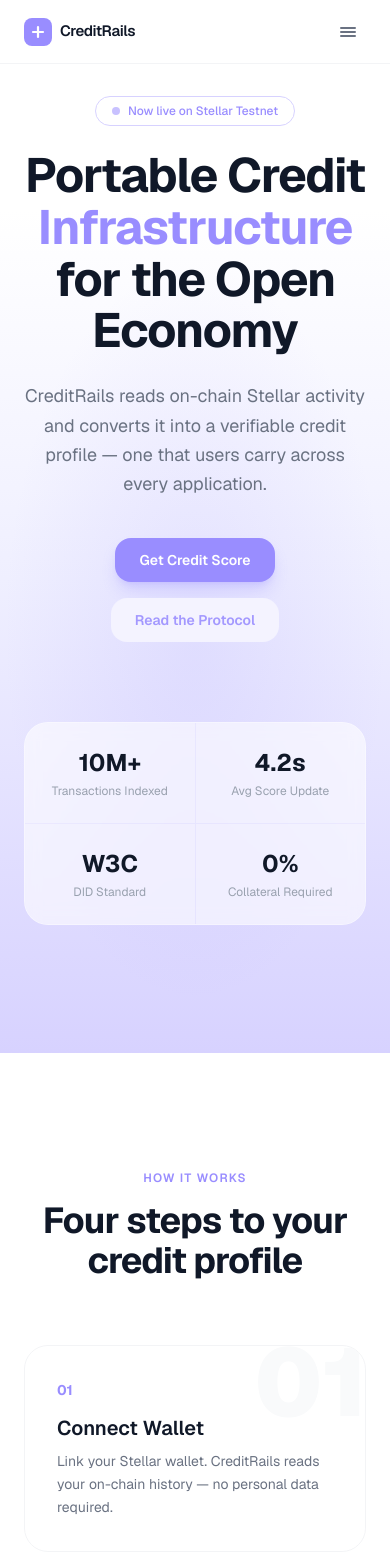
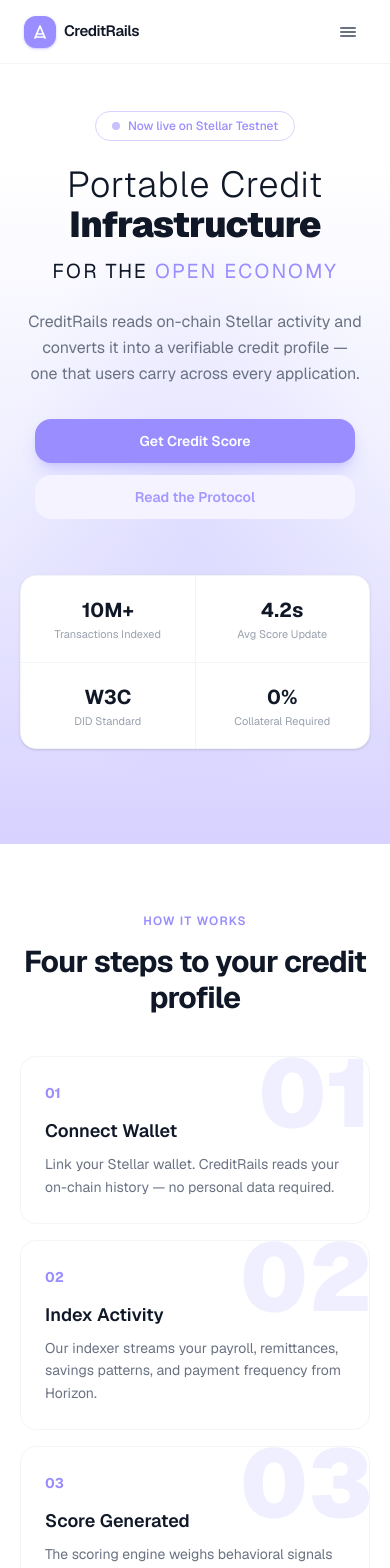
Before and after one commit to CreditRails/frontend, a Next.js app: page / in a window 390 px wide. Shown: the top 1568 px of the page. Built offline with nearby package versions, Linux system fonts and the light colour scheme.

Commit message:
improve logo SVG, hero typography, and watermark number visibility

```diff
--- a/src/components/Hero.tsx
+++ b/src/components/Hero.tsx
@@ -1,12 +1,12 @@
 export default function Hero() {
   return (
     <section
-      className="relative min-h-screen flex flex-col items-center justify-center px-6 pt-24 pb-32 overflow-hidden"
+      className="relative min-h-screen flex flex-col items-center justify-center px-5 pt-24 pb-20 md:pb-32 overflow-hidden"
       style={{
         background: "linear-gradient(180deg, #ffffff 0%, #ffffff 20%, #EFEFFF 55%, #D7D2FF 100%)",
       }}
     >
-      {/* Subtle radial glow */}
+      {/* Radial glow */}
       <div
         className="absolute inset-0 pointer-events-none"
         style={{
@@ -22,46 +22,52 @@
       </div>
 
       {/* Headline */}
-      <h1 className="relative max-w-3xl text-center text-5xl md:text-6xl lg:text-7xl font-bold tracking-tight text-gray-900 leading-[1.08]">
-        Portable Credit{" "}
-        <span className="text-[#998DFF]">Infrastructure</span>
-        <br />
-        for the Open Economy
+      <h1 className="relative w-full max-w-3xl text-center tracking-tight leading-[1.06]">
+        <span className="block text-4xl md:text-6xl lg:text-7xl font-light text-gray-900 tracking-wide">
+          Portable Credit
+        </span>
+        <span className="block text-4xl md:text-6xl lg:text-7xl font-black text-gray-900 tracking-tight">
+          Infrastructure
+        </span>
+        <span className="block mt-3 text-xl md:text-3xl font-normal text-gray-900 tracking-widest uppercase">
+          for the{" "}
+          <span className="text-[#998DFF]">Open Economy</span>
+        </span>
       </h1>
 
-      <p className="relative mt-6 max-w-xl text-center text-lg text-gray-500 leading-relaxed">
+      <p className="relative mt-6 max-w-md text-center text-base md:text-lg text-gray-500 leading-relaxed px-2">
         CreditRails reads on-chain Stellar activity and converts it into a
         verifiable credit profile — one that users carry across every
         application.
       </p>
 
       {/* CTAs */}
-      <div className="relative mt-10 flex flex-col sm:flex-row items-center gap-4">
+      <div className="relative mt-8 flex flex-col sm:flex-row items-stretch sm:items-center gap-3 w-full max-w-xs sm:max-w-none sm:w-auto">
         <a
           href="#app"
-          className="px-6 py-3 rounded-2xl bg-[#998DFF] text-white font-semibold text-sm hover:bg-[#8a7ef0] transition-colors shadow-lg shadow-[#998DFF]/30"
+          className="px-6 py-3 rounded-2xl bg-[#998DFF] text-white font-semibold text-sm hover:bg-[#8a7ef0] transition-colors shadow-lg shadow-[#998DFF]/30 text-center"
         >
           Get Credit Score
         </a>
         <a
           href="#protocol"
-          className="px-6 py-3 rounded-2xl bg-[#F4F3FF] text-[#A398FF] font-semibold text-sm hover:bg-[#ede9ff] transition-colors"
+          className="px-6 py-3 rounded-2xl bg-[#F4F3FF] text-[#A398FF] font-semibold text-sm hover:bg-[#ede9ff] transition-colors text-center"
         >
           Read the Protocol
         </a>
       </div>
 
       {/* Stats row */}
-      <div className="relative mt-20 grid grid-cols-2 md:grid-cols-4 gap-px rounded-3xl overflow-hidden border border-white/60 bg-white/30 backdrop-blur-sm w-full max-w-3xl">
+      <div className="relative mt-14 md:mt-20 grid grid-cols-2 md:grid-cols-4 gap-px rounded-2xl md:rounded-3xl overflow-hidden border border-gray-100 bg-gray-100 w-full max-w-3xl shadow-sm">
         {[
           { value: "10M+", label: "Transactions Indexed" },
           { value: "4.2s", label: "Avg Score Update" },
           { value: "W3C", label: "DID Standard" },
           { value: "0%", label: "Collateral Required" },
         ].map((s) => (
-          <div key={s.label} className="flex flex-col items-center py-6 px-4 bg-white/40">
-            <span className="text-2xl font-bold text-gray-900">{s.value}</span>
-            <span className="mt-1 text-xs text-gray-400 text-center">{s.label}</span>
+          <div key={s.label} className="flex flex-col items-center py-5 md:py-6 px-3 md:px-4 bg-white">
+            <span className="text-xl md:text-2xl font-bold text-gray-900">{s.value}</span>
+            <span className="mt-1 text-[11px] md:text-xs text-gray-400 text-center leading-tight">{s.label}</span>
           </div>
         ))}
       </div>
--- a/src/components/HowItWorks.tsx
+++ b/src/components/HowItWorks.tsx
@@ -27,32 +27,32 @@
 
 export default function HowItWorks() {
   return (
-    <section className="bg-white py-28 px-6" id="protocol">
+    <section className="bg-white py-16 md:py-28 px-5 md:px-6" id="protocol">
       <div className="max-w-5xl mx-auto">
         {/* Header */}
-        <div className="mb-16 text-center">
+        <div className="mb-10 md:mb-16 text-center">
           <span className="text-xs font-semibold uppercase tracking-widest text-[#998DFF]">
             How It Works
           </span>
-          <h2 className="mt-3 text-4xl md:text-5xl font-bold text-gray-900 tracking-tight">
+          <h2 className="mt-3 text-3xl md:text-5xl font-bold text-gray-900 tracking-tight">
             Four steps to your credit profile
           </h2>
         </div>
 
         {/* Step cards */}
-        <div className="grid grid-cols-1 sm:grid-cols-2 gap-5">
+        <div className="grid grid-cols-1 sm:grid-cols-2 gap-4 md:gap-5">
           {steps.map((step) => (
             <div
               key={step.number}
-              className="group relative rounded-3xl border border-gray-100 bg-white/50 p-8 hover:border-[#D7D2FF] transition-colors backdrop-blur-sm overflow-hidden"
+              className="group relative rounded-2xl md:rounded-3xl border border-gray-100 bg-white/50 p-6 md:p-8 hover:border-[#D7D2FF] transition-colors backdrop-blur-sm overflow-hidden"
             >
-              {/* Faint number watermark */}
-              <span className="absolute -top-3 -right-1 text-8xl font-black text-gray-50 select-none group-hover:text-[#EFEFFF] transition-colors">
+              {/* Watermark number — always visible */}
+              <span className="absolute -top-3 -right-1 text-8xl font-black text-[#EFEFFF] select-none">
                 {step.number}
               </span>
 
               <span className="text-sm font-bold text-[#998DFF]">{step.number}</span>
-              <h3 className="mt-3 text-xl font-semibold text-gray-900">{step.title}</h3>
+              <h3 className="mt-3 text-lg md:text-xl font-semibold text-gray-900">{step.title}</h3>
               <p className="mt-2 text-sm text-gray-500 leading-relaxed">{step.description}</p>
             </div>
           ))}
--- a/src/components/Navbar.tsx
+++ b/src/components/Navbar.tsx
@@ -16,9 +16,13 @@
     <nav className="fixed top-0 left-0 right-0 z-50 flex items-center justify-between px-6 md:px-12 h-16 bg-white/80 backdrop-blur-md border-b border-gray-100">
       {/* Logo */}
       <a href="/" className="flex items-center gap-2">
-        <span className="w-7 h-7 rounded-lg bg-[#998DFF] flex items-center justify-center">
-          <svg width="16" height="16" viewBox="0 0 16 16" fill="none">
-            <path d="M3 8h10M8 3v10" stroke="white" strokeWidth="2.2" strokeLinecap="round"/>
+        <span className="w-8 h-8 rounded-xl bg-[#998DFF] flex items-center justify-center shadow-sm shadow-[#998DFF]/40">
+          <svg width="18" height="18" viewBox="0 0 18 18" fill="none">
+            {/* Two rails converging upward */}
+            <path d="M4 15L9 3L14 15" stroke="white" strokeWidth="1.8" strokeLinecap="round" strokeLinejoin="round"/>
+            {/* Cross ties */}
+            <path d="M6 11h6" stroke="white" strokeWidth="1.6" strokeLinecap="round"/>
+            <path d="M4.8 14h8.4" stroke="white" strokeWidth="1.6" strokeLinecap="round"/>
           </svg>
         </span>
         <span className="font-semibold text-[15px] tracking-tight text-gray-900">CreditRails</span>
```
